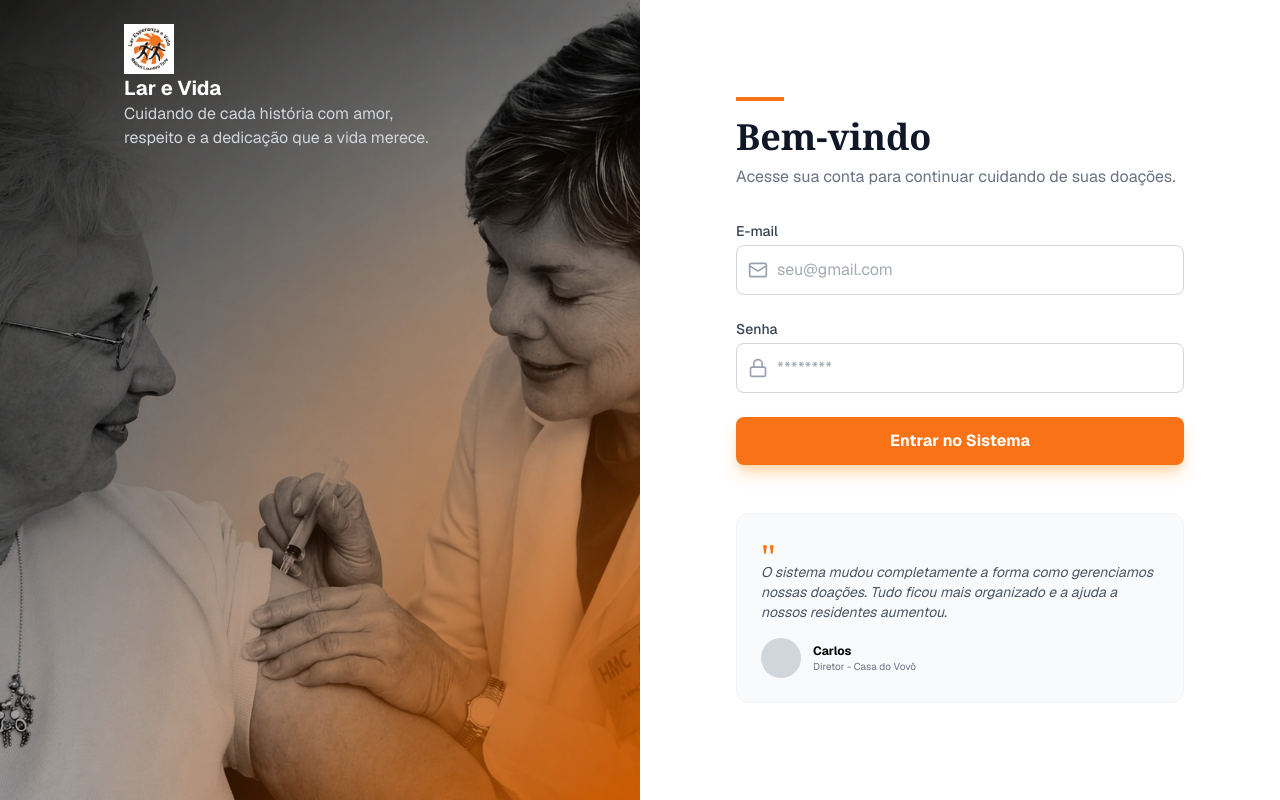
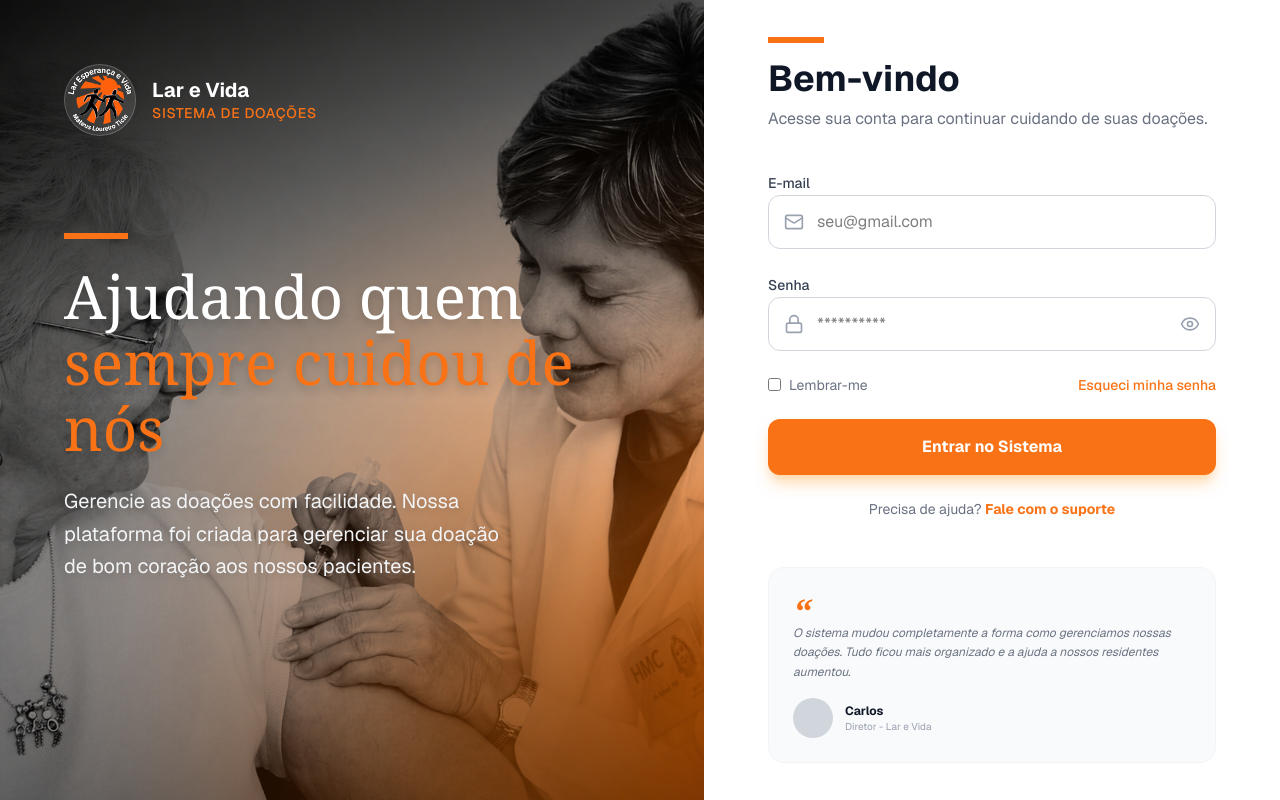
Before and after one commit to SENAC-MG/projeto-social-lar-e-vida, a Next.js app: page / in a window 1280 px wide. Built offline with nearby package versions, Linux system fonts and the light colour scheme.

Commit message:
substitui logo na página inicial e atualiza layout do formulário de login

```diff
--- a/src/app/page.js
+++ b/src/app/page.js
@@ -1,101 +1,147 @@
 import Image from "next/image";
-import { Mail, Lock } from "lucide-react";
+import { Mail, Lock, Eye } from "lucide-react";
+
 export default function Home() {
   return (
     <main className="flex min-h-screen w-full font-sans">
-      <div className="relative hidden w-1/2 lg:block">
+      {/* LADO ESQUERDO: Imagem e Texto Informativo */}
+      <div className="relative hidden w-[55%] lg:block">
         <Image
           src="/imglogin.png"
-          alt="Background Casa do Vovô"
+          alt="Background Lar e Vida"
           fill
           priority
           className="object-cover"
         />
-        <div className="absolute inset-0 bg-black/20" />
-        <div className="absolute left-25 bottom-0 top-0 right-0 p-6">
-          <Image
-            src={"/logoLareVida.png"}
-            alt="Logo Lar e Vida"
-            width={50}
-            height={10}
-          />
-          <h2 className="text-xl font-bold text-white">Lar e Vida</h2>
-          <p className="text-gray-300">
-            Cuidando de cada história com amor, <br /> respeito e a dedicação
-            que a vida merece.
-          </p>
+
+        {/* Overlay degradê */}
+        <div className="absolute inset-0 bg-gradient-to-b from-black/50 via-transparent to-black/50" />
+
+        {/* Container de Conteúdo */}
+        <div className="absolute inset-0 flex flex-col p-16 text-white">
+          {/* 1. Logo no Topo */}
+          <div className="flex items-center gap-4">
+            <div className="relative h-18 w-18 rounded-full bg-white/10 p-2 backdrop-blur-md border border-white/20">
+              <Image
+                src="/logoLar&Vida.png"
+                alt="Logo Lar e Vida"
+                fill
+                className="object-contain p-0"
+              />
+            </div>
+            <div>
+              <h2 className="text-xl font-bold leading-tight">Lar e Vida</h2>
+              <p className="text-sm text-[#F97316] font-medium uppercase tracking-wider">
+                Sistema de Doações
+              </p>
+            </div>
+          </div>
+
+          {/* 2. Texto Centralizado (O segredo está no flex-1 e justify-center) */}
+          <div className="flex-1 flex flex-col justify-center">
+            <div className="mb-6 h-1.5 w-16 bg-[#F97316]" />
+            <h3 className="text-6xl font-serif font-medium leading-[1.1] mb-6 drop-shadow-lg">
+              Ajudando quem <br />
+              <span className="text-[#F97316]">sempre cuidou de nós</span>
+            </h3>
+            <p className="max-w-md text-xl text-gray-100 leading-relaxed drop-shadow-md">
+              Gerencie as doações com facilidade. Nossa plataforma foi criada
+              para gerenciar sua doação de bom coração aos nossos pacientes.
+            </p>
+          </div>
+
+          {/* 3. Rodapé Vazio (opcional) para equilibrar o flex */}
+          <div className="h-14" />
         </div>
       </div>
 
-      {/* LADO DIREITO */}
-      <div className="flex w-full flex-col items-center justify-center bg-white px-8 lg:w-1/2 xl:px-24">
-        {/* O max-w-md aqui agora controla a largura de tudo dentro dele */}
+      {/* LADO DIREITO: Formulário de Login */}
+      <div className="flex w-full flex-col items-center justify-center bg-white px-12 lg:w-[45%]">
         <div className="w-full max-w-md">
-          <div className="mb-8">
-            <div className="mb-4 h-1 w-12 bg-[#F97316]" />
-            <h1 className="text-4xl font-serif font-bold text-gray-900">
-              Bem-vindo
-            </h1>
+          {/* Header */}
+          <div className="mb-10">
+            <div className="mb-4 h-1.5 w-14 bg-[#F97316]" />
+            <h1 className="text-4xl font-bold text-gray-900">Bem-vindo</h1>
             <p className="mt-2 text-gray-500">
               Acesse sua conta para continuar cuidando de suas doações.
             </p>
           </div>
 
+          {/* Formulário */}
           <form className="space-y-6">
-            {/* E-mail */}
-            <div className="flex flex-col gap-1 w-full">
+            <div className="space-y-1.5">
               <label className="text-sm font-medium text-gray-700">
                 E-mail
               </label>
               <div className="relative flex items-center">
-                <div className="absolute left-3 flex items-center pointer-events-none">
-                  <Mail className="h-5 w-5 text-gray-400" />
-                </div>
+                <Mail className="absolute left-4 h-5 w-5 text-gray-400" />
                 <input
                   type="email"
                   placeholder="seu@gmail.com"
-                  className="w-full rounded-lg border border-gray-300 py-3 pl-10 pr-3 text-gray-600 outline-none transition-all focus:border-[#F97316] focus:ring-1 focus:ring-[#F97316]"
+                  className="w-full text-black rounded-xl border border-gray-300 py-3.5 pl-12 pr-4 outline-none focus:border-[#F97316] transition-all"
                 />
               </div>
             </div>
 
-            {/* Senha */}
-            <div className="flex flex-col gap-1 w-full">
+            <div className="space-y-1.5">
               <label className="text-sm font-medium text-gray-700">Senha</label>
               <div className="relative flex items-center">
-                <div className="absolute left-3 flex items-center pointer-events-none">
-                  <Lock className="h-5 w-5 text-gray-400" />
-                </div>
+                <Lock className="absolute left-4 h-5 w-5 text-gray-400" />
                 <input
                   type="password"
-                  placeholder="********"
-                  className="w-full rounded-lg border border-gray-300 py-3 pl-10 pr-3 text-gray-600 outline-none transition-all focus:border-[#F97316] focus:ring-1 focus:ring-[#F97316]"
+                  placeholder="**********"
+                  className="w-full text-black rounded-xl border border-gray-300 py-3.5 pl-12 pr-12 outline-none focus:border-[#F97316] transition-all"
                 />
+                <Eye className="absolute right-4 h-5 w-5 text-gray-400 cursor-pointer" />
               </div>
             </div>
 
-            {/* Botão agora alinhado */}
-            <button className="w-full rounded-lg bg-[#F97316] py-3 font-bold text-white transition-colors hover:bg-[#ea580c] shadow-lg shadow-orange-200">
+            <div className="flex items-center justify-between text-sm">
+              <label className="flex items-center gap-2 text-gray-500 cursor-pointer">
+                <input
+                  type="checkbox"
+                  className="rounded border-gray-300 accent-[#F97316]"
+                />
+                Lembrar-me
+              </label>
+              <a
+                href="#"
+                className="text-[#F97316] font-medium hover:underline"
+              >
+                Esqueci minha senha
+              </a>
+            </div>
+
+            <button className="w-full rounded-xl bg-[#F97316] py-4 font-bold text-white shadow-lg shadow-orange-200 hover:bg-[#ea580c] transition-all">
               Entrar no Sistema
             </button>
           </form>
 
-          {/* Depoimento */}
-          <div className="mt-12 rounded-xl bg-gray-50 p-6 border border-gray-100">
-            <span className="text-4xl text-[#F97316] font-serif">"</span>
-            <p className="text-sm italic text-gray-600 -mt-4">
+          <p className="mt-6 text-center text-sm text-gray-500">
+            Precisa de ajuda?{" "}
+            <a href="#" className="text-[#F97316] font-bold">
+              Fale com o suporte
+            </a>
+          </p>
+
+          {/* Card de Depoimento */}
+          <div className="mt-12 rounded-2xl bg-gray-50 p-6 border border-gray-100">
+            <span className="text-4xl text-[#F97316] font-serif font-bold italic">
+              “
+            </span>
+            <p className="text-xs italic text-gray-500 leading-relaxed -mt-2">
               O sistema mudou completamente a forma como gerenciamos nossas
               doações. Tudo ficou mais organizado e a ajuda a nossos residentes
               aumentou.
             </p>
             <div className="mt-4 flex items-center gap-3">
-              <div className="h-10 w-10 rounded-full bg-gray-300 overflow-hidden">
-                {/* Aqui você pode colocar a foto do Carlos dps */}
+              <div className="h-10 w-10 rounded-full bg-gray-300 overflow-hidden relative">
+                {/* <Image src="/avatar-carlos.png" fill className="object-cover" /> */}
               </div>
               <div>
-                <p className="text-xs font-bold text-black">Carlos</p>
-                <p className="text-[10px] text-gray-500">
-                  Diretor - Casa do Vovô
+                <p className="text-xs font-bold text-gray-900">Carlos</p>
+                <p className="text-[10px] text-gray-400">
+                  Diretor - Lar e Vida
                 </p>
               </div>
             </div>
```
Also changed, not shown: public/LogoLar&Vida.png (added), public/logoLareVida.png (deleted).
